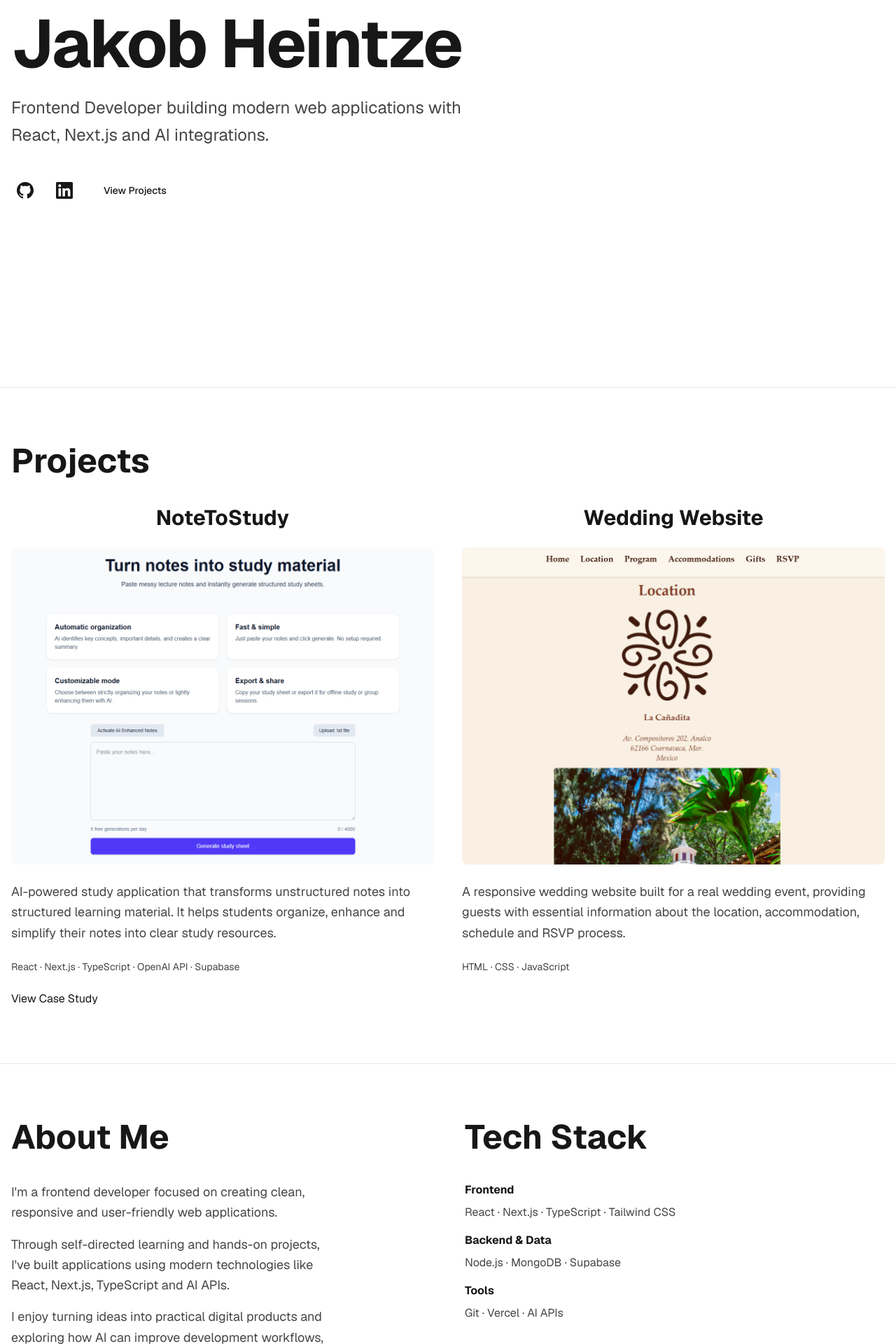
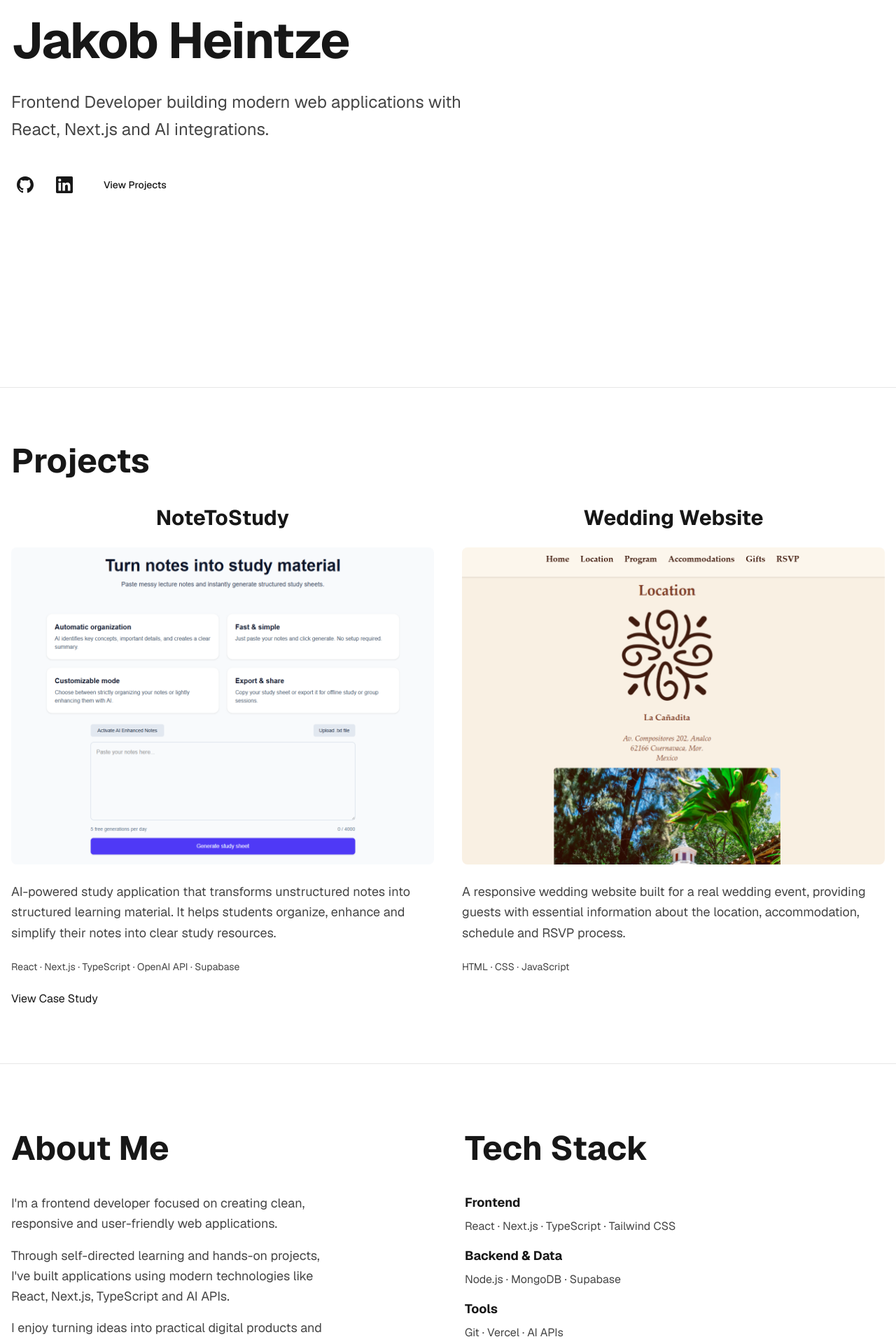
Before and after one commit to Jheintze/portfolio, a Next.js app: page / in a window 1280 px wide. Shown: the part 300-2220 px from the top of the page at 70% size. Built offline with nearby package versions, Linux system fonts and the light colour scheme.

Commit message:
fix hero/about layout

```diff
--- a/src/components/About.tsx
+++ b/src/components/About.tsx
@@ -17,7 +17,7 @@ const columnHeadingClassName = "text-4xl font-bold sm:text-5xl";
 
 export default function About() {
   return (
-    <section id="about" className="mx-auto max-w-7xl px-4 py-16 sm:py-20">
+    <section id="about" className="mx-auto max-w-7xl px-4 py-20 sm:py-24">
       <div className="flex flex-col items-start gap-10 md:flex-row md:justify-start md:gap-20 lg:gap-28 xl:gap-50">
         <div className="w-full max-w-md">
           <h2 className={columnHeadingClassName}>About Me</h2>
@@ -46,7 +46,7 @@ export default function About() {
           <div className="mt-10 space-y-4">
             {skillGroups.map((group) => (
               <div key={group.title}>
-                <h3 className="font-bold">{group.title}</h3>
+                <h3 className="text-lg font-bold">{group.title}</h3>
                 <p className="mt-2 text-foreground/80">
                   {group.items.join(" · ")}
                 </p>
--- a/src/components/Hero.tsx
+++ b/src/components/Hero.tsx
@@ -11,11 +11,11 @@ export default function Hero() {
   id="hero"
   className="flex min-h-screen flex-col justify-center mx-auto max-w-7xl px-4"
 >
-      <h1 className="text-4xl font-bold tracking-tight sm:text-5xl md:text-8xl">
+      <h1 className="text-4xl font-bold tracking-tight sm:text-5xl md:text-7xl">
         Jakob Heintze
       </h1>
 
-      <p className="mt-4 max-w-2xl text-lg leading-relaxed text-foreground/80 sm:mt-6 sm:text-2xl">
+      <p className="mt-6 max-w-2xl text-lg leading-relaxed text-foreground/80 sm:mt-8 sm:text-2xl">
         Frontend Developer building modern web applications with React, Next.js
         and AI integrations.
       </p>
```
